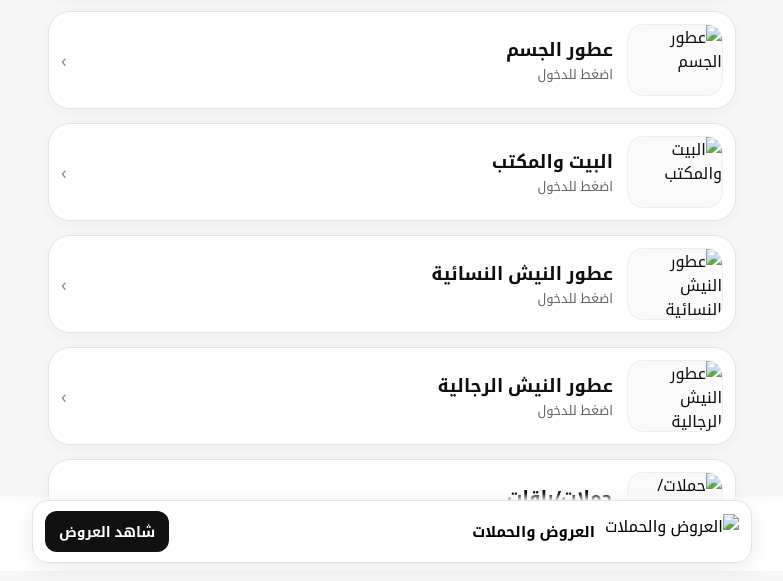
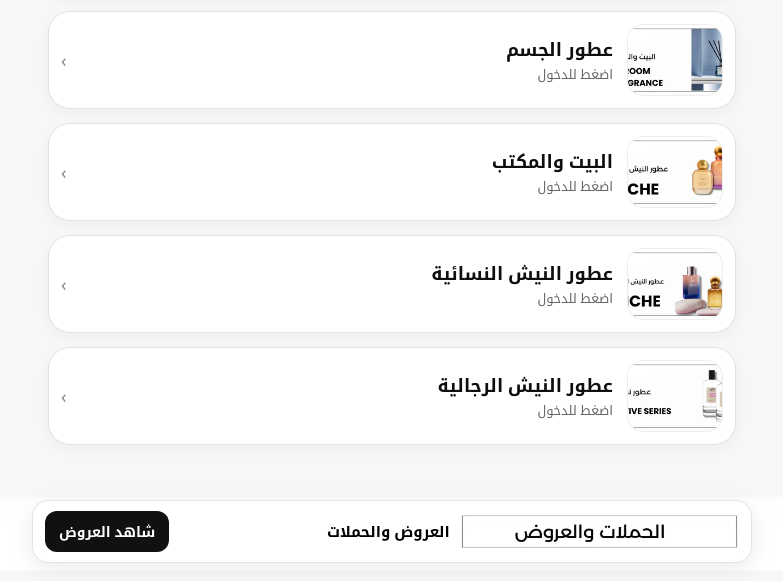
Before and after one commit to abomkdad/linktree, a plain HTML site: page index.html in a window 1280 px wide. Shown: the part 229-810 px from the top of the page, without its empty margins (248-1031 px from the left). Drawn offline with Linux system fonts and the light colour scheme.

Commit message:
Update index.html

```diff
--- a/index.html
+++ b/index.html
@@ -31,59 +31,51 @@
   <div class="wrap">
     <header>
       <h1>اختَر القسم</h1>
-      <p class="sub">ضع الصور مرقّمة بجانب هذا الملف (1.webp/1.jpg …).</p>
+      <p class="sub">الصور تُقرأ بالاسم من نفس المجلد (ثم من photo/ كخيار احتياطي).</p>
     </header>
+
     <nav id="list" class="list" aria-label="التصنيفات"></nav>
   </div>
 
   <!-- بوكس العروض والحملات (ثابت أسفل الشاشة) -->
   <div class="sticky" role="complementary" aria-label="العروض والحملات">
     <a id="offersBox" class="box" href="#" target="_self" rel="noopener">
-      <img id="offersImg" alt="">
+      <img id="offersImg" alt="العروض والحملات">
       <b>العروض والحملات</b>
       <span class="cta">شاهد العروض</span>
     </a>
   </div>
 
   <script>
-    /* إعدادات بسيطة */
-    const OPEN_IN_NEW_TAB = false; // true لفتح الروابط في تبويب جديد
-    const IMG_BASES = ["", "photo/"];                  // أولاً الجذر، ثم مجلد photo/
-    const EXT_ORDER = ["webp","jpg","jpeg","png"];     // جرّب هذه الامتدادات بالترتيب
+    const OPEN_IN_NEW_TAB = false;
+    const BASES = ["", "photo/"]; // جرّب الجذر أولاً، ثم photo/
 
-    // اربط كل صورة برابطها وعنوانها
+    // استخدم "file" لاسم الملف كما هو (مثال: "women-selective.webp")
     const links = [
-      { n: 1, href: "#women",       label: "عطور نسائية" },
-      { n: 2, href: "#bodymist",    label: "عطور الجسم" },
-      { n: 3, href: "#room",        label: "البيت والمكتب" },
-      { n: 4, href: "#niche-women", label: "عطور النيش النسائية" },
-      { n: 5, href: "#niche-men",   label: "عطور النيش الرجالية" },
-      { n: 6, href: "#offers",      label: "حملات/باقات" },
-      // أضف المزيد هنا...
+      { file: "women-selective.webp", label: "عطور نسائية",         href: "#women" },
+      { file: "7.webp",               label: "عطور الجسم",          href: "#bodymist" }, // كان body-mist.webp وأصبح 7.webp
+      { file: "room-fragrance.webp",  label: "البيت والمكتب",        href: "#room" },
+      { file: "niche-women.webp",     label: "عطور النيش النسائية",  href: "#niche-women" },
+      { file: "niche-men.webp",       label: "عطور النيش الرجالية",  href: "#niche-men" },
     ];
 
-    // صورة ورابط بوكس العروض
+    // العروض: صورة ورابط
+    const OFFERS_FILE = "offers.webp";
     const OFFERS_LINK = "#offers";
-    const OFFERS_IMAGE_NUM = 6;
 
-    // يبني مسار الصورة ويحاول بدائل عند الخطأ (امتداد/مجلد)
-    function applySmartSrc(imgEl, n) {
-      let b = 0, e = 0;
+    function applySrcWithFallback(imgEl, fileName){
+      let i = 0;
       const tryNext = () => {
-        if (b >= IMG_BASES.length) return;
-        imgEl.src = IMG_BASES[b] + n + "." + EXT_ORDER[e];
+        if(i >= BASES.length) return;
+        imgEl.src = BASES[i] + fileName;
       };
-      imgEl.onerror = () => {
-        e++;
-        if (e >= EXT_ORDER.length) { e = 0; b++; }
-        if (b < IMG_BASES.length) tryNext();
-      };
+      imgEl.onerror = () => { i++; tryNext(); };
       tryNext();
     }
 
-    // توليد البطاقات
+    // توليد العناصر
     const list = document.getElementById("list");
-    links.forEach((item, i) => {
+    links.forEach((item, idx) => {
       const a = document.createElement("a");
       a.className = "card";
       a.href = item.href || "#";
@@ -92,11 +84,11 @@
 
       const thumb = document.createElement("div"); thumb.className = "thumb";
       const img = document.createElement("img");
-      img.loading = "lazy"; img.decoding = "async"; img.alt = item.label || ("صورة " + item.n);
-      applySmartSrc(img, item.n);
+      img.loading = "lazy"; img.decoding = "async"; img.alt = item.label || ("صورة " + (idx+1));
+      applySrcWithFallback(img, item.file);
 
       const txt = document.createElement("div"); txt.className = "txt";
-      const h3 = document.createElement("h3"); h3.textContent = item.label || `قسم ${i+1}`;
+      const h3 = document.createElement("h3"); h3.textContent = item.label || `قسم ${idx+1}`;
       const span = document.createElement("span"); span.textContent = "اضغط للدخول";
       txt.append(h3, span);
 
@@ -111,9 +103,7 @@
     const offers = document.getElementById("offersBox");
     offers.href = OFFERS_LINK || "#";
     offers.target = OPEN_IN_NEW_TAB ? "_blank" : "_self";
-    const offersImg = document.getElementById("offersImg");
-    offersImg.alt = "العروض والحملات";
-    applySmartSrc(offersImg, OFFERS_IMAGE_NUM);
+    applySrcWithFallback(document.getElementById("offersImg"), OFFERS_FILE);
   </script>
 </body>
 </html>
```
